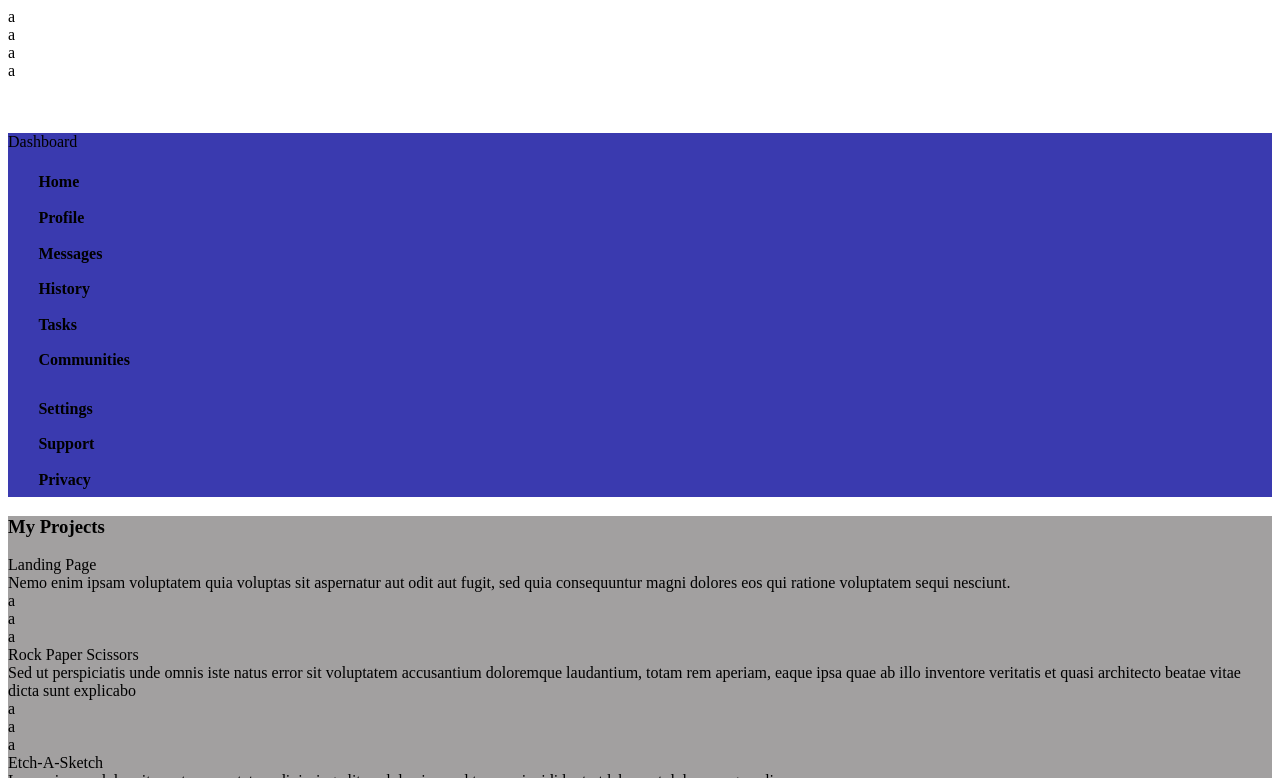
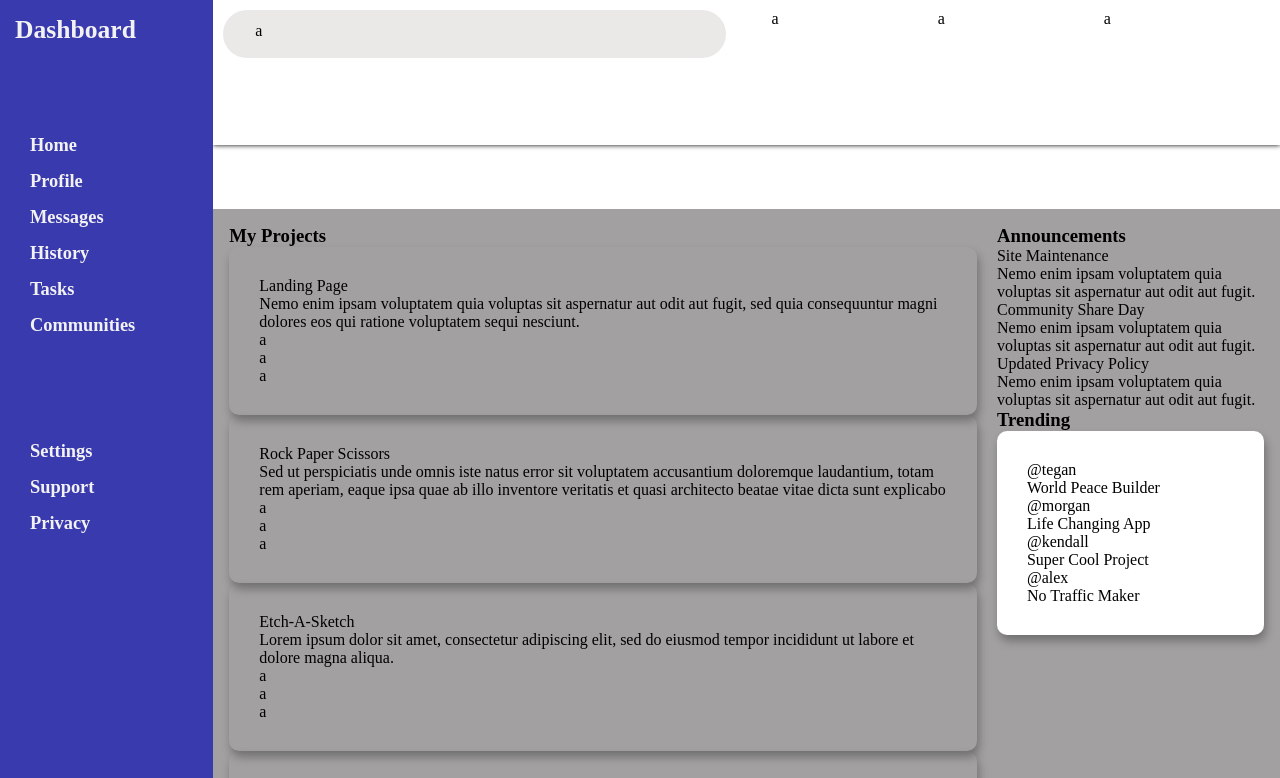
Before and after one commit to Brundex/06-odin-admin-dashboard, a plain HTML site: page index.html in a window 1280 px wide. Shown: the top 778 px of the page. Drawn offline with Linux system fonts and the light colour scheme.

Commit message:
css grid structure added

```diff
--- a/style.css
+++ b/style.css
@@ -1,22 +1,149 @@
+* {
+    margin: 0;
+    padding: 0;
+}
+
 body {
 
 }
 
+
 .container {
+    display: grid;
+    grid-template:  1fr 5fr / 1fr 5fr;
+}
+/* NAVBAR STYLING */
+
+.nav {
+    background-color: white;
+    display: grid;
+    grid-column: 2 / 3;
+    grid-row: 1 / 2;
+    padding: 10px;
+    box-shadow: 0px 0px 5px black;
+}
+
+.nav .bottomnav, .topnav {
+    display: grid;
+    grid-auto-flow: column;
+}
+
+.topnav .searchbar {
+    display: inline-block;
+    background-color: rgb(235, 232, 232);
+    border: 0;
+    border-radius: 99em;
+    outline-color: rgb(26, 48, 90);
+    height: 1.5rem;
+    padding: 0.75em 2em;
+    width: min(80%, 700px);
+}
+
+.topnav .nav-right-icons{
+    display: grid;
+    grid-auto-flow: column;
+}
+
+.bottomnav .welcome {
+    background-image: url();
+}
+
+.buttons {
+    display: flex;
+    flex-direction: row;
+    justify-content: flex-end;
+    margin-right: 30px;
+}
+.bottomnav button {
+    background-color: #164e63;
+    border: none;
+    border-radius: 25px;
+    color: rgb(243, 242, 242);
+    font-weight: bold;
+    margin: 0px 5px;
+    height: 3em;
+    width: 7em;
+}
+
+/* SIDEBAR STYLING */
+
+.sidebar {
+    background-color: #164e63;
+    grid-column: 1 / 2;
+    grid-row: 1 / 3;
+}
+
+.dashboard-logo {
+    color: rgb(243, 242, 242);
+    font-size: 1.6em;
+    font-weight: bold;
+    padding: 15px 15px 75px 15px;
+}
+
+.tabs {
+    padding: 15px 15px 75px 15px;
+    list-style-type: none;
+}
+
+.additional-tabs {
+    padding: 15px;
+    list-style-type: none;
+}
+
+/* CARDS STYLING */
+.content {
+    background-color: #e0f2fe;
+    display: grid;
+    grid-column: 2 / 3;
+    grid-row: 2 / 3;
+    grid-template-columns: 2.8fr 1fr;
+    padding: 16px;
+    gap: 20px;
+}
+
+.cards {
+    display: grid;
+    grid-template-columns: repeat(auto-fill, minmax(300px, 1fr));
+    gap: 30px;
+    margin-top: 15px;
+}
+
+.cards .card {
+    background: linear-gradient(to right, pink 0%, pink 2%, white 2%, white 100%);
+    height: 225px;
+    gap: 15px;
+}
+
+.content .side-content {
 
 }
 
-.nav {
+.side-content .announcement-list, .trends {
+    background: white;
+    display: grid;
+    grid-auto-flow: row;
+}
+
+.announcement {
 
 }
 
-.sidebar {
-
+.card, .announcement-list, .trends {
+    border-radius: 10px;
+    box-shadow: 2px 6px 10px rgb(0, 0, 0, 0.3);
+    padding: 30px;
 }
 
-.content {
+/* FONTS */
 
+li {
+    color: rgb(243, 242, 242);
+    font-size: 1.15em;
+    font-weight: bold;
+    padding-bottom: 15px;
+    padding-left: 15px;
 }
+
 
 
 
@@ -83,7 +210,7 @@ body {
 
 /* ICON STYLING */
 
-li {
+/* li {
     padding: 0.4em 0 0.5em 1.5em;
     margin-bottom:0.2em;
     text-indent:0.4em;
@@ -102,6 +229,6 @@ li {
 
 ul {
     padding: 0;
-}
+} */
 
 /* ICON STYLING */
```
